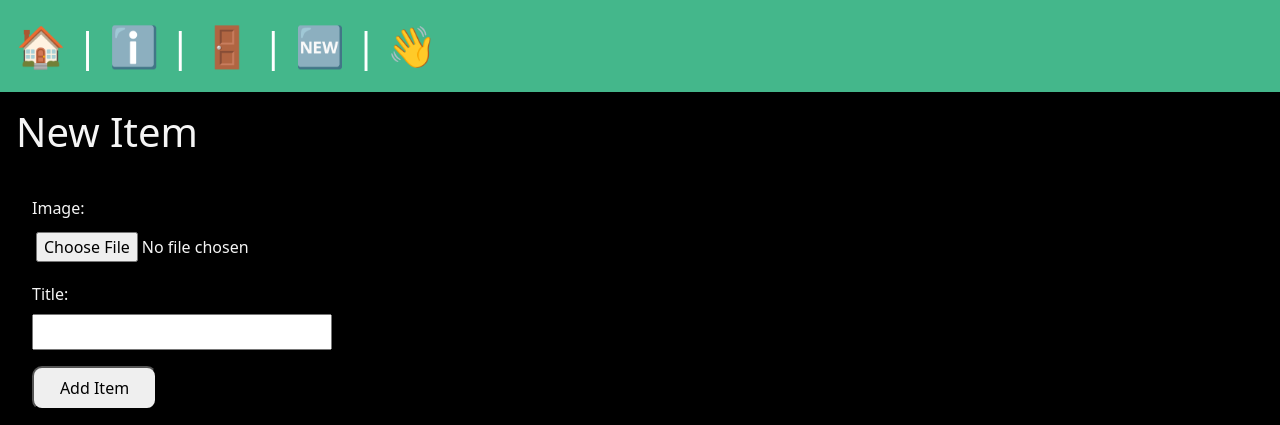
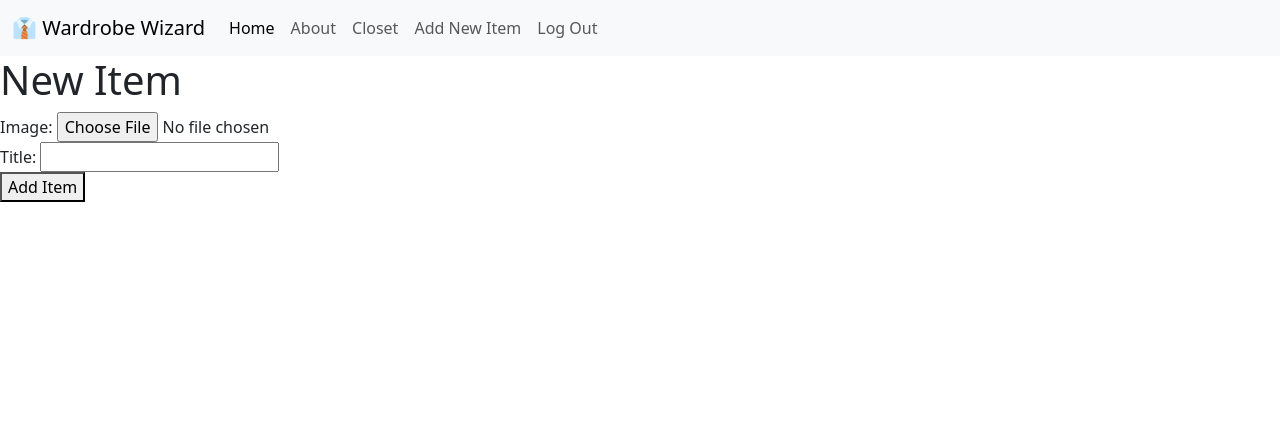
Before and after one commit to j-kennethh/wardrobe-wizard, a Django app: page /posts/new-post/ in a window 1280 px wide. Shown: the top 425 px of the page. Run offline with Django 5.2, Linux system fonts and the light colour scheme; a user stored in the database is signed in; parts of the project's set-up code (start-up, migrations or seed data) failed here and were passed over.

Commit message:
Update navbar

```diff
--- a/templates/layout.html
+++ b/templates/layout.html
@@ -10,37 +10,77 @@
         {% endblock %}
     </title>
     <link href="https://cdn.jsdelivr.net/npm/bootstrap@5.3.6/dist/css/bootstrap.min.css" rel="stylesheet" integrity="sha384-4Q6Gf2aSP4eDXB8Miphtr37CMZZQ5oXLH2yaXMJ2w8e2ZtHTl7GptT4jmndRuHDT" crossorigin="anonymous">
-    <link rel="stylesheet" href="{% static 'css/style.css' %}">
-    <script src="{% static 'js/main.js' %}" defer></script>
+    <!-- <link rel="stylesheet" href="{% static 'css/style.css' %}"> -->
+    <!-- <script src="{% static 'js/main.js' %}" defer></script>  -->
 </head>
 <body>
-    <nav>
-        <a href="/">
+    <nav class="navbar navbar-expand-lg bg-body-tertiary">
+        <div class="container-fluid">
+            <a class="navbar-brand" href="/">👔 Wardrobe Wizard</a>
+            <button class="navbar-toggler" type="button" data-bs-toggle="collapse" data-bs-target="#navbarNav" aria-controls="navbarNav" aria-expanded="false" aria-label="Toggle navigation">
+                <span class="navbar-toggler-icon"></span>
+            </button>
+            <div class="collapse navbar-collapse" id="navbarNav">
+                <ul class="navbar-nav">
+                    <li class="nav-item">
+                        <a class="nav-link active" aria-current="page" href="/">Home</a>
+                    </li>
+                    <li class="nav-item">
+                        <a class="nav-link" href="/about">About</a>
+                    </li>
+                    <li class="nav-item">
+                        <a class="nav-link" href="{% url 'posts:list' %}">Closet</a>
+                    </li>
+                    {% if user.is_authenticated %}
+                    <li class="nav-item">
+                        <a class="nav-link" href="{% url 'posts:new-post' %}">Add New Item</a>
+                    </li>
+                    <li class="nav-item">
+                        <a class="nav-link" href="{% url 'users:logout' %}">Log Out</a>
+                    </li>
+                </ul>
+                    {% else %}
+                </ul>
+                <ul class="navbar-nav ms-auto">
+                    <li class="nav-item">
+                        <a class="nav-link" href="{% url 'users:register' %}">Sign Up</a>
+                    </li>
+                    <li class="nav-item">
+                        <a class="nav-link" href="{% url 'users:login' %}">Log In</a>
+                    </li>
+                </ul>
+                    {% endif %}
+            </div>
+        </div>
+    </nav>
+
+    <!-- <nav> -->
+        <!-- <a href="/">
             <span role="img" aria-label="Home" title="Home">🏠</span>
-        </a> |
-        <a href="/about">
+        </a> |  -->
+        <!-- <a href="/about">
             <span role="img" aria-label="About" title="About">ℹ️</span>
-        </a> |
-        <a href="{% url 'posts:list' %}">
+        </a> |  -->
+        <!-- <a href="{% url 'posts:list' %}">
             <span role="img" aria-label="Closet" title="Closet">🚪</span>
-        </a> |
-        {% if user.is_authenticated %}
-            <a href="{% url 'posts:new-post' %}">
+        </a> |  -->
+        <!-- {% if user.is_authenticated %} -->
+            <!-- <a href="{% url 'posts:new-post' %}">
                 <span role="img" aria-label="Add New Item" title="Add New Item">🆕</span>
-            </a> |
-            <form class="logout" action="{% url 'users:logout' %}" method="post">
+            </a> | -->
+            <!-- <form class="logout" action="{% url 'users:logout' %}" method="post">
                 {% csrf_token %}
                 <button class="logout-button" aria-label="User Logout" title="User Logout">👋</button>
-            </form>
-        {% else %}
-            <a href="{% url 'users:register' %}">
+            </form> -->
+        <!-- {% else %} -->
+            <!-- <a href="{% url 'users:register' %}">
                 <span role="img" aria-label="User Registration" title="User Registration">Sign Up</span>
-            </a> |
-            <a href="{% url 'users:login' %}">
+            </a> |  -->
+            <!-- <a href="{% url 'users:login' %}">
                 <span role="img" aria-label="User Login" title="User Login">Log In</span>
-            </a> |
-        {% endif %}
-    </nav>
+            </a> |     -->
+        <!-- {% endif %} -->
+    <!-- </nav> -->
     <main>
         {% block content %}
         {% endblock %}
```
